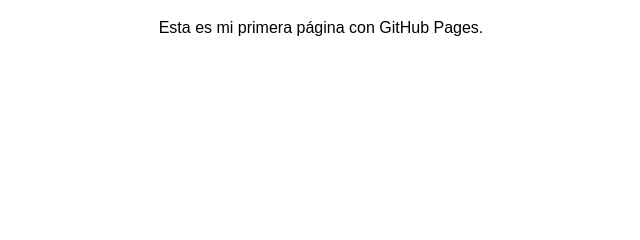
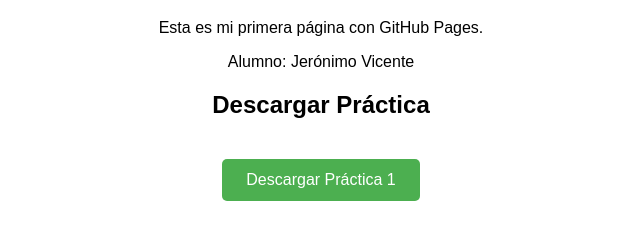
Before and after one commit to aakunoo/PruebasGit-JAVV, a plain HTML site: page index.html in a window 1280 px wide. Shown: the part 118-358 px from the top of the page, without its empty margins (319-959 px from the left). Drawn offline with Linux system fonts and the light colour scheme.

Commit message:
Actualizado index.html para añadir enlace de descarga de práctica

```diff
--- a/index.html
+++ b/index.html
@@ -5,12 +5,37 @@
     <meta name="viewport" content="width=device-width, initial-scale=1.0">
     <title>Mi página en GitHub Pages</title>
     <style>
-        body { font-family: sans-serif; text-align: center; padding: 3rem; }
-        h1 { color: #0366d6; }
+        body {
+            font-family: sans-serif;
+            text-align: center;
+            padding: 3rem;
+        }
+        h1 {
+            color: #0366d6;
+        }
+        .boton {
+            background-color: #4CAF50;
+            color: white;
+            padding: 12px 24px;
+            font-size: 16px;
+            border: none;
+            border-radius: 5px;
+            text-decoration: none;
+            display: inline-block;
+            margin-top: 20px;
+            cursor: pointer;
+        }
+        .boton:hover {
+            background-color: #45a049;
+        }
     </style>
 </head>
 <body>
     <h1>¡Hola, mundo! 👋</h1>
     <p>Esta es mi primera página con GitHub Pages.</p>
+    <p>Alumno: Jerónimo Vicente</p>
+
+    <h2>Descargar Práctica</h2>
+    <a href="docs/practica1.pdf" download class="boton">Descargar Práctica 1</a>
 </body>
 </html>
```
